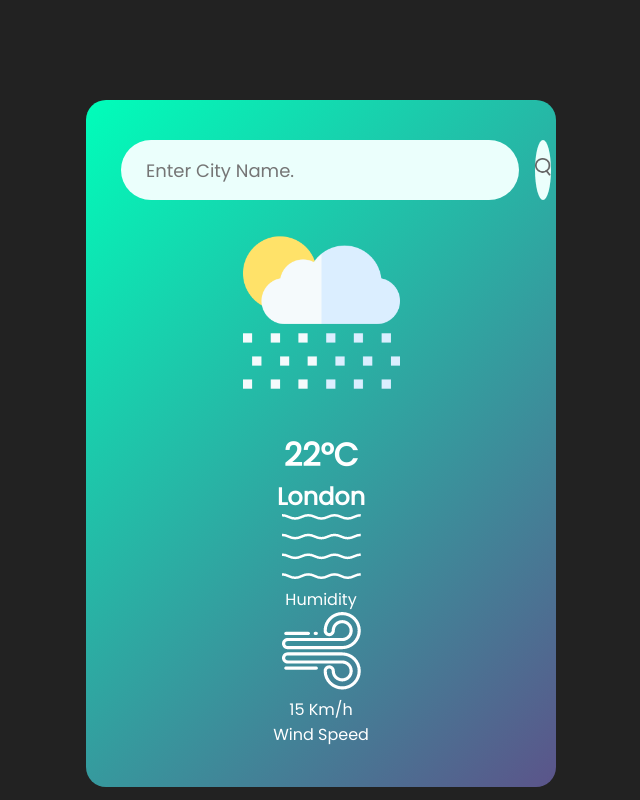
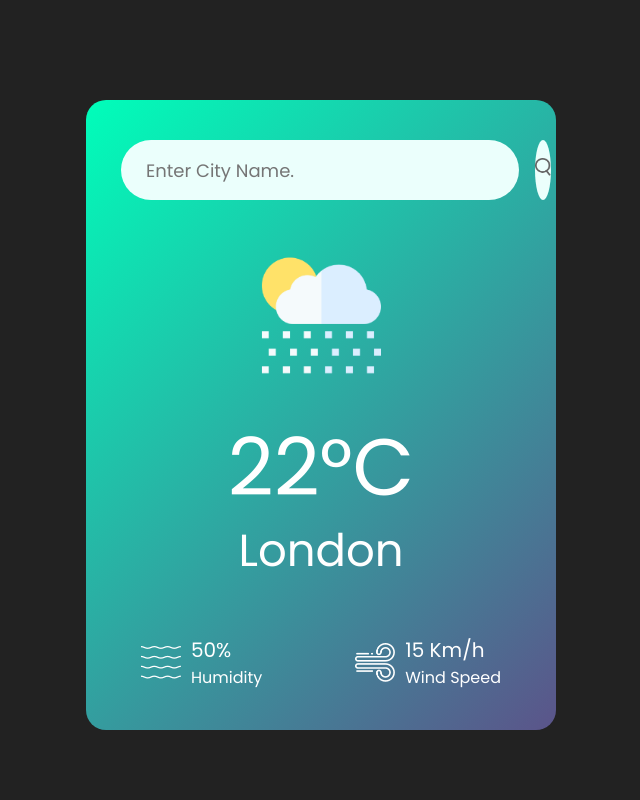
Before and after one commit to saneboy99/Weather-App, a plain HTML site: page index.html in a window 1280 px wide. Shown: the whole page, without its empty margins (319-959 px from the left). Drawn offline with Linux system fonts and the light colour scheme; no server answers.

Commit message:
Added JS

```diff
--- /dev/null
+++ b/app.js
@@ -0,0 +1,12 @@
+const apiKey = "27a7522197c38059ebe81bd629cf4add";
+const apiUrl =
+  "https://api.openweathermap.org/data/2.5/weather?units=metric&q=islamabad";
+
+async function checkWeather() {
+  const response = await fetch(apiUrl + `&appid=${apiKey}`);
+  var data = await response.json();
+
+  console.log(data);
+}
+
+checkWeather();
--- a/index.html
+++ b/index.html
@@ -25,7 +25,10 @@
         <div class="details">
           <div class="col">
             <img src="images/humidity.png" alt="humidity" />
-            <div><p class="humidity">Humidity</p></div>
+            <div>
+              <p class="humidity">50%</p>
+              <p>Humidity</p>
+            </div>
           </div>
           <div class="col">
             <img src="images/wind.png" alt="humidity" />
@@ -37,5 +40,6 @@
         </div>
       </div>
     </div>
+    <script src="app.js"></script>
   </body>
 </html>
--- a/styles.css
+++ b/styles.css
@@ -51,3 +51,43 @@ body {
 .search button img {
   width: 16px;
 }
+
+.weather-icon {
+  width: 170px;
+  margin-top: 30px;
+}
+.weather h1 {
+  font-size: 80px;
+  font-weight: 500;
+}
+
+.weather h2 {
+  font-size: 45px;
+  font-weight: 400;
+  margin-top: -10px;
+}
+
+.details {
+  display: flex;
+  align-items: center;
+  justify-content: space-between;
+  padding: 0 20px;
+  margin-top: 50px;
+}
+
+.col {
+  display: flex;
+  align-items: center;
+  text-align: left;
+}
+
+.col img {
+  width: 40px;
+  margin-right: 10px;
+}
+
+.humidity,
+.wind {
+  font-size: 20px;
+  margin-top: -6;
+}
```
